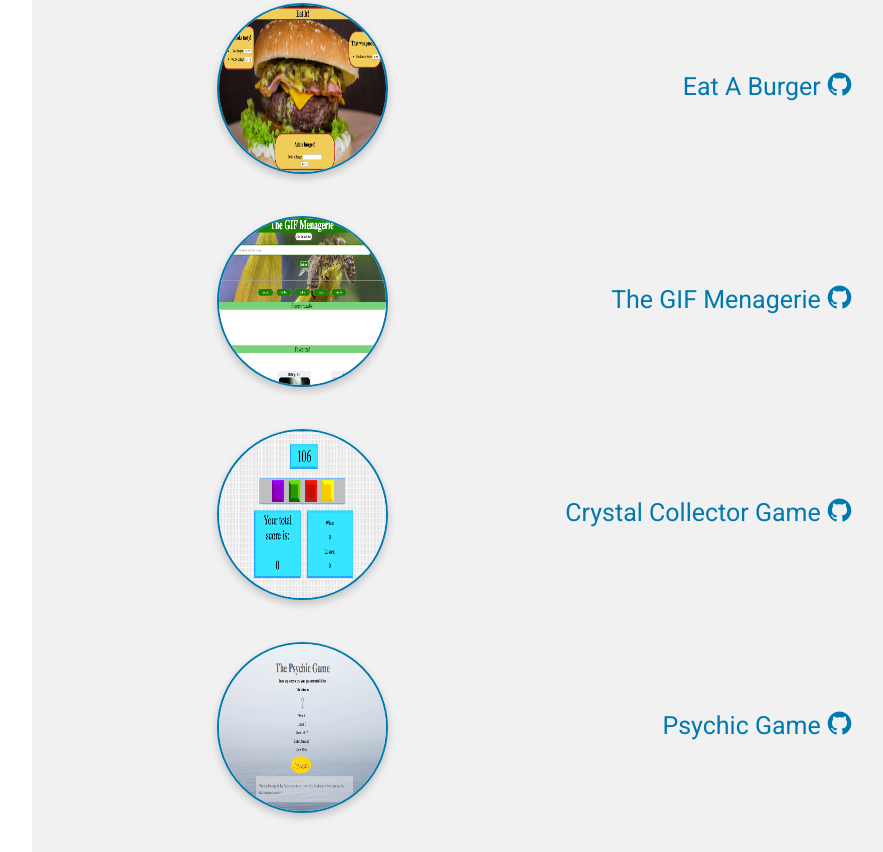
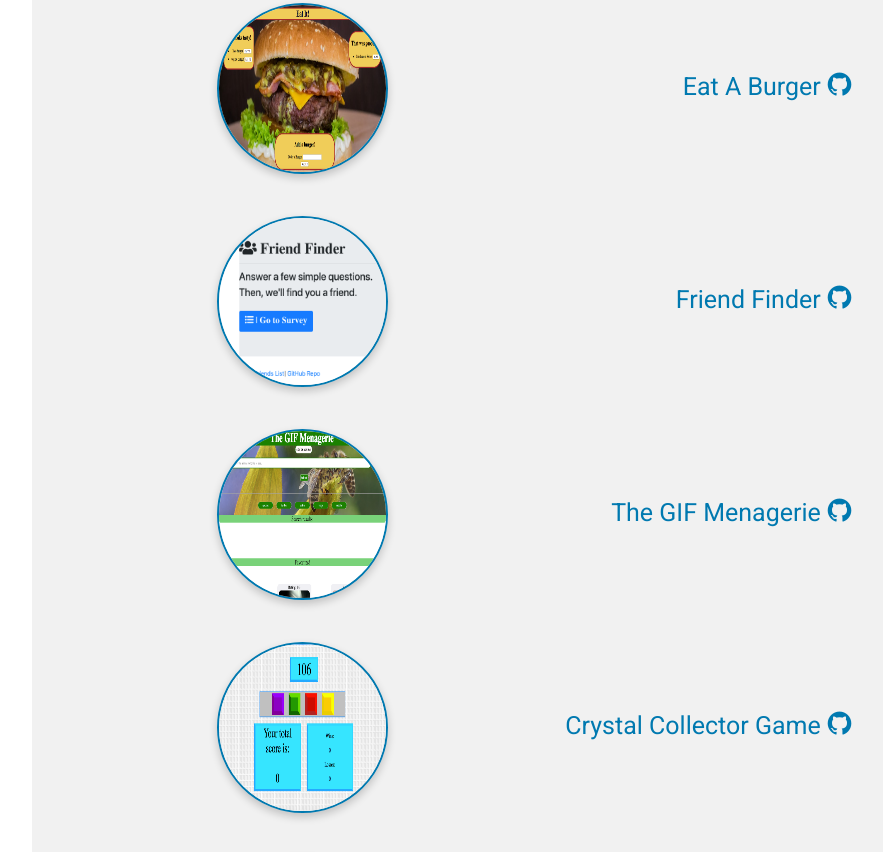
Before and after one commit to Holgermueller/Resume, a website: page index.html in a window 1280 px wide. Shown: the part 866-1718 px from the top of the page, without its empty margins (288-1171 px from the left). Drawn offline with nearby package versions, Linux system fonts and the light colour scheme.

Commit message:
updated portfolio

```diff
--- a/index.html
+++ b/index.html
@@ -100,6 +100,20 @@
                             </p>
                         </div>
                     </li>
+
+                    <li>
+                      <div class="project-div">
+                          <a href="https://friendfinderap.herokuapp.com/">
+                              <img class="project-image" src="./img/friendfinder.png">
+                          </a>
+                          <p class="project-name">
+                              <a href="https://github.com/Holgermueller/Friend_Finder">
+                                  Friend Finder
+                                  <i class="devicon-github-plain"></i>
+                              </a>
+                          </p>
+                      </div>
+                  </li>
 
                     <li>
                       <div class="project-div">
@@ -301,6 +315,9 @@
                     <li>
                         <i class="devicon-php-plain colored"></i>
                     </li>
+                    <li>
+                      <i class="devicon-heroku-original-wordmark colored"></i>
+                    </li>
                 </ul>
             </div>
 
```
Also changed, not shown: img/friendfinder.png (added), 2 other files.
